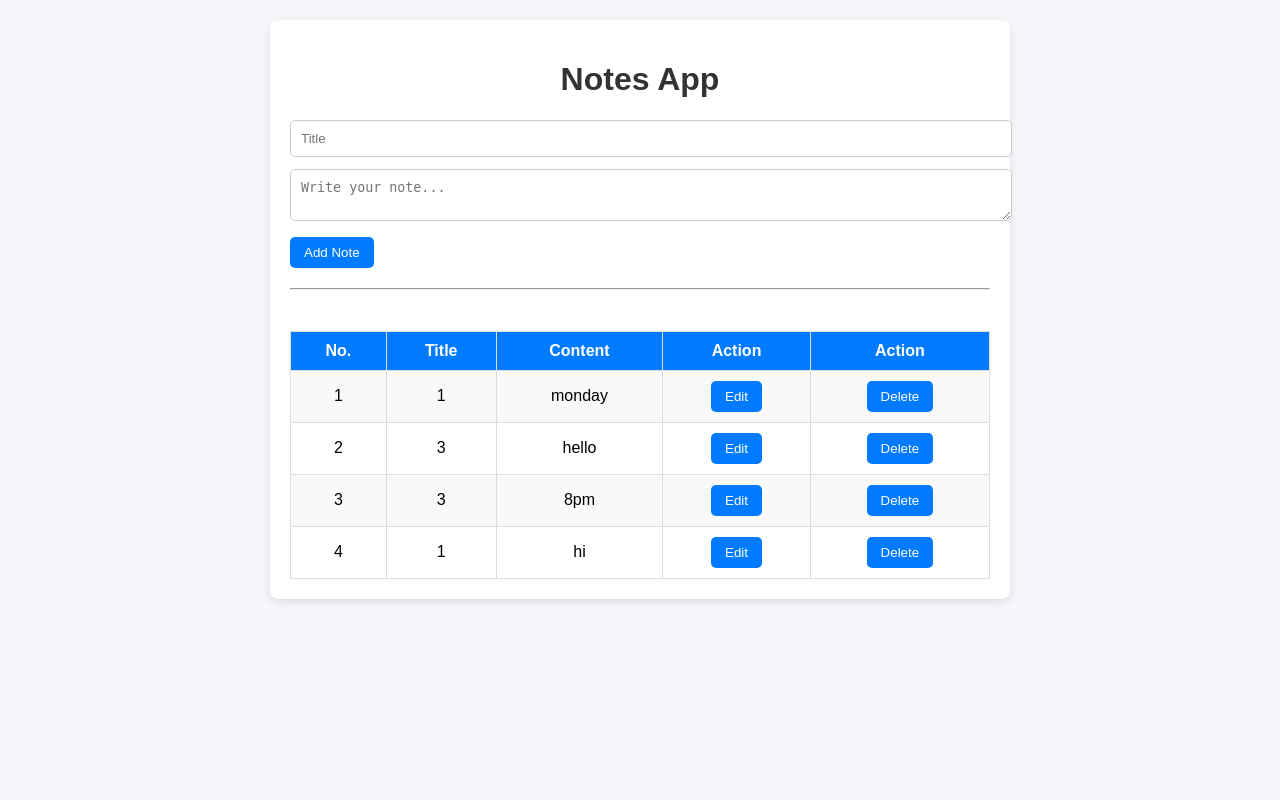
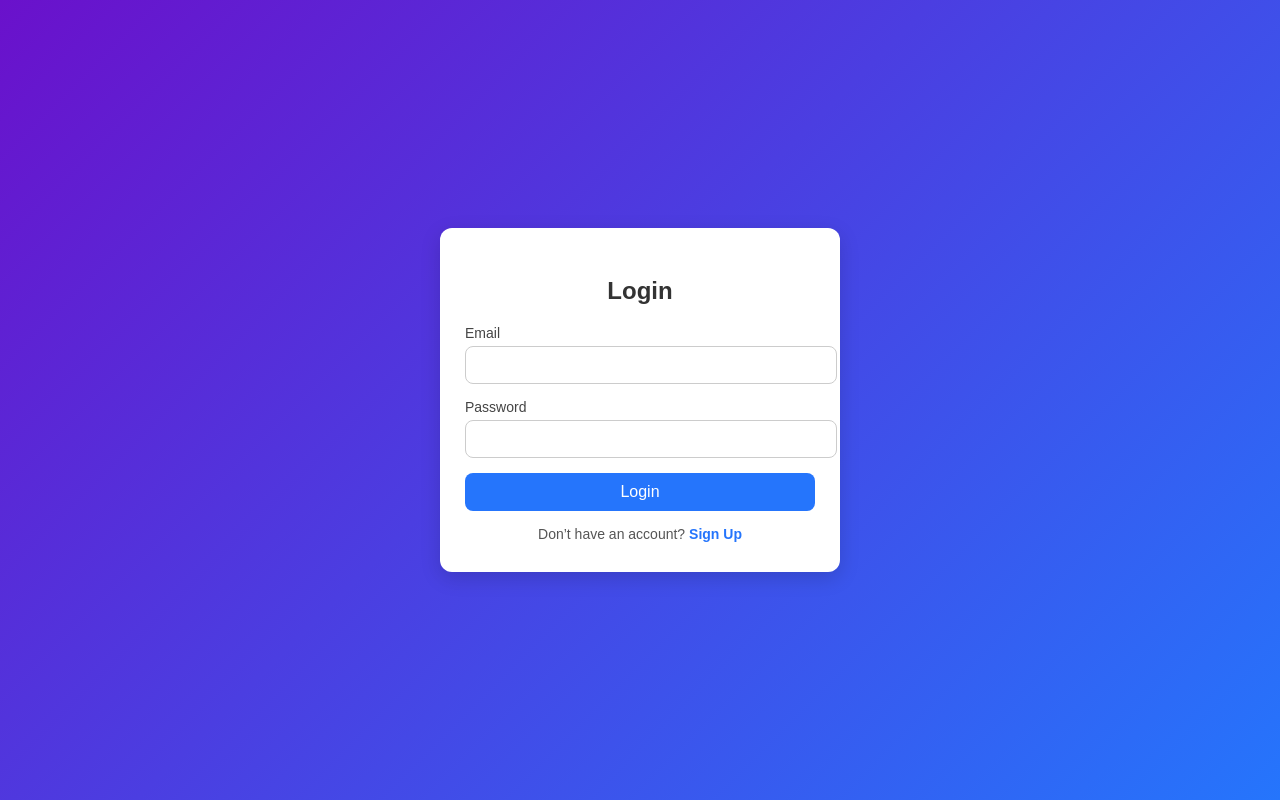
Before and after one commit to dishagitt/FlaskPracticeProjects, a Flask app: page / in a window 1280 px wide. Run offline with Flask 3, Linux system fonts and the light colour scheme; data comes from the database, SQL or seed files in the repository; both versions use the stored data as it was after the commit.

Commit message:
added login and logout functionalties in notesApp

```diff
--- a/notesApp/app.py
+++ b/notesApp/app.py
@@ -1,75 +1,108 @@
-from flask import Flask, render_template, request, redirect
+from flask import Flask, render_template, request, redirect, url_for, session
+from flask_bcrypt import Bcrypt
+import sqlite3
+
+
 app = Flask(__name__)
+app.secret_key = 'supersecretkey'    # secret key used to sign session cookies
+bcrypt = Bcrypt(app)
 
-import sqlite3
-try:
-    # connecting to sqlite3 db
-    conn = sqlite3.connect('notes.db')
 
-    # creating cursor object to execute sql query
-    cursor = conn.cursor()
+def init_db():
+    try:
+        # connecting to sqlite3 db
+        conn = sqlite3.connect('notes.db')
 
-    # creating table if not exists
-    cursor.execute(""" CREATE TABLE IF NOT EXISTS mynotes(
-        id INTEGER PRIMARY KEY,
-        title TEXT NOT NULL,
-        content TEXT NOT NULL
-        );
-    """)
+        # creating cursor object to execute sql query
+        cursor = conn.cursor()
 
-    # make changes permanent
-    conn.commit()
-    # print("table 'products' created successfully")
+        # creating table if not exists
+        # user table
+        cursor.execute(""" CREATE TABLE IF NOT EXISTS users(
+            id INTEGER PRIMARY KEY AUTOINCREMENT,
+            fname TEXT NOT NULL,
+            email TEXT UNIQUE NOT NULL,
+            password TEXT NOT NULL
+            );
+        """)
 
-except sqlite3.Error as e:
-    print(f"error creating table: {e}")
+        # notes table
+        cursor.execute(""" CREATE TABLE IF NOT EXISTS mynotes(
+            id INTEGER PRIMARY KEY AUTOINCREMENT,
+            userId INTEGER NOT NULL,
+            title TEXT NOT NULL,
+            content TEXT NOT NULL,
+            FOREIGN KEY(userId) REFERENCES users(id) ON DELETE CASCADE
+            );
+        """)
 
-finally:
-    if conn:
-        # closing connection when finished
-        conn.close()
+
+        # make changes permanent
+        conn.commit()
+        # print("table 'products' created successfully")
+
+    except sqlite3.Error as e:
+        print(f"error creating table: {e}")
+
+    finally:
+        if conn:
+            # closing connection when finished
+            conn.close()
 
 
 
+# startPage -> render login page
+@app.route('/')
+def startPage():
+    return render_template("loginAndSignup.html")
 
+# home page with add notes form and notes display functionslity
+@app.route('/home')
+def home():
+    # fetching data to display
+    if "userId" not in session:
+        return redirect(url_for("startPage"))
 
-@app.route('/')
-def index():
-    # fetching data to display
     conn = sqlite3.connect('notes.db')
     cursor = conn.cursor()
-    cursor.execute("select * from mynotes ORDER BY id DESC")
+    cursor.execute("select id, title, content from mynotes where userId = ? ORDER BY id DESC", (session["userId"],))
     notes = cursor.fetchall()
     conn.close()
     return render_template("home.html", items=notes)
 
-@app.route('/notesApp', methods=['POST', 'PUT'])
+
+# ADD notes
+@app.route('/notesApp', methods=['POST'])
 def notesApp():
     msg = None
 
     #fetch data from form
     if request.method == "POST":
+        if "userId" not in session:
+            return redirect(url_for("startPage"))
         try:
             title = request.form.get('title')
             content = request.form.get('content')
+            userId = session["userId"]
 
             # connect to db
             conn = sqlite3.connect('notes.db')
             cursor = conn.cursor()
 
             # insert in db
-            cursor.execute("INSERT INTO mynotes(title,content) VALUES (?, ?)", (title, content))
+            cursor.execute("INSERT INTO mynotes(userId, title,content) VALUES (?, ?, ?)", (userId, title, content))
             conn.commit()
             conn.close()
             msg = "Note inserted successfully!"
             # Redirect after POST (avoid duplicate insert on refresh)
-            return redirect('/')
+            return redirect(url_for("home"))
 
         except sqlite3.Error as e:
             msg = f"Error inserting note: {e}"
 
 
-# DELETE functionality
+
+# DELETE note
 @app.route('/delete/<int:id>', methods=['POST'])
 def delete(id):
     try:
@@ -79,12 +112,133 @@ def delete(id):
         conn.commit()
         conn.close()
 
-        return redirect('/')
+        return redirect(url_for('home', id=session["userId"]))
 
     except sqlite3.Error as e:
         return f"Error deleting note: {e}"
 
 
 
+# EDIT note page open
+@app.route('/edit/<int:id>', methods=['GET','POST'])
+def editPage(id):
+    try:
+        conn = sqlite3.connect('notes.db')
+        cursor = conn.cursor()
+        cursor.execute("select * from mynotes where id=?", (id,))
+        notes = cursor.fetchall()
+        conn.close()
+        return render_template("editNotes.html", items=notes)
+    except sqlite3.Error as e:
+        return f"Error in opening edit page: {e}"
+
+
+# save note after editing
+@app.route('/update/<int:id>', methods=["POST"])
+def updateNote(id):
+    if "userId" not in session:
+        return redirect(url_for("startPage"))
+
+    try:
+        editedTitle = request.form.get('title')
+        editedContent = request.form.get('content')
+
+        conn = sqlite3.connect('notes.db')
+        cursor = conn.cursor()
+        cursor.execute(
+            "UPDATE mynotes SET title=?, content=? WHERE id=? AND userId=?",
+            (editedTitle, editedContent, id, session["userId"])
+        )
+        conn.commit()
+        conn.close()
+
+        return redirect(url_for('home', id=session['userId']))
+
+    except sqlite3.Error as e:
+        return f"Error editing note: {e}"
+
+
+
+# Close edit page
+@app.route('/closeEdit/', methods=["GET"])
+def closeEdit():
+    if "userId" not in session:
+        return redirect(url_for("startPage"))  # or your login page
+    return redirect(url_for("home", id=session["userId"]))
+
+
+
+
+# sign up (register user)
+@app.route('/signUp/', methods=["GET", "POST"])
+def registerUser():
+    try:
+        if request.method == 'POST':
+            fname = request.form.get('fname')
+            email = request.form.get('email')
+            password = request.form.get('password')
+
+            # hashing the password before storing in db
+            hashed_password = bcrypt.generate_password_hash(password).decode('utf-8')
+
+            conn = sqlite3.connect('notes.db')
+            cursor = conn.cursor()
+            cursor.execute("INSERT INTO users(fname, email, password) VALUES(?, ?, ?)",(fname, email, hashed_password))
+            conn.commit()
+            return redirect(url_for('login'))
+
+
+    except sqlite3.Error as e:
+        return f"Database error: {e}"
+
+    finally:
+        if conn:
+            conn.close()
+
+    return render_template("loginAndSignup.html")
+
+
+
+# login user
+@app.route('/login/', methods=['GET', 'POST'])
+def login():
+    if request.method == 'POST':
+        try:
+            email = request.form.get('email')
+            password = request.form.get('password')
+
+            conn = sqlite3.connect('notes.db')
+            cursor = conn.cursor()
+            cursor.execute("SELECT * from users WHERE email = ?", (email,))
+            user = cursor.fetchone()
+            conn.close()
+
+            if user is None:
+                return "incorrect email or password"
+
+            # verify password
+            if user and bcrypt.check_password_hash(user[3], password):
+                session['userId'] = user[0]
+                session['fname'] = user[1]
+                return redirect(url_for('home', id=session['userId']))
+            else:
+                return "incorrect email or password"
+
+        except sqlite3.Error as e:
+            return f"database error: {e}"
+
+    return render_template("loginAndSignup.html")
+
+
+# logout user
+@app.route('/logout')
+def logout():
+    # Clear the session to log the user out
+    session.clear()
+    # Redirect to the login page (startPage)
+    return redirect(url_for('startPage'))
+
+
 if __name__ == "__main__":
+    init_db()
     app.run(debug=True)
--- a/notesApp/myenv/pyvenv.cfg
+++ b/notesApp/myenv/pyvenv.cfg
@@ -2,4 +2,4 @@ home = C:\Users\disha\AppData\Local\Programs\Python\Python312
 include-system-site-packages = false
 version = 3.12.5
 executable = C:\Users\disha\AppData\Local\Programs\Python\Python312\python.exe
-command = C:\Users\disha\AppData\Local\Programs\Python\Python312\python.exe -m venv C:\Users\disha\OneDrive\Desktop\Internship@Skyttus\week1\Day2\projects\notesApp\myenv
+command = C:\Users\disha\AppData\Local\Programs\Python\Python312\python.exe -m venv C:\Users\disha\OneDrive\Desktop\Internship@Skyttus\PracticeProjects\notesApp\myenv
--- a/notesApp/templates/home.html
+++ b/notesApp/templates/home.html
@@ -1,73 +1,112 @@
 <!DOCTYPE html>
 <html lang="en">
 <head>
-    <meta charset="UTF-8">
-    <meta name="viewport" content="width=device-width, initial-scale=1.0">
+  <meta charset="UTF-8" />
+  <meta name="viewport" content="width=device-width, initial-scale=1.0" />
   <title>Notes App</title>
 
-    <!-- Internal CSS -->
   <style>
     body {
-            font-family: Arial, sans-serif;
-            background: #f4f6f9;
+      font-family: 'Segoe UI', Tahoma, Geneva, Verdana, sans-serif;
+      background: #eef2f7;
       margin: 0;
-            padding: 20px;
+      padding: 0;
+      color: #333;
     }
 
+    /* Navbar */
+    .navbar {
+      background: #007bff;
+      color: white;
+      display: flex;
+      justify-content: space-between;
+      align-items: center;
+      padding: 15px 30px;
+      box-shadow: 0px 2px 8px rgba(0, 0, 0, 0.2);
+    }
+
+    .navbar .left {
+      font-size: 18px;
+      font-weight: bold;
+    }
+
+    .navbar .right form {
+      margin: 0;
+    }
+
+    .navbar button {
+      background: #ff4d4d;
+      color: white;
+      padding: 8px 16px;
+      border: none;
+      border-radius: 5px;
+      cursor: pointer;
+    }
+
+    .navbar button:hover {
+      background: #d93636;
+    }
+
+    /* Main Container */
     .main {
-            min-height: 400px;
-            max-width: 700px;
-            margin: auto;
+      max-width: 800px;
+      margin: 40px auto;
       background: #fff;
-            padding: 20px;
-            border-radius: 8px;
-            box-shadow: 0px 3px 8px rgba(0,0,0,0.1);
+      padding: 30px;
+      border-radius: 10px;
+      box-shadow: 0px 4px 10px rgba(0, 0, 0, 0.1);
     }
 
     h1 {
       text-align: center;
-            color: #333;
+      color: #222;
+      margin-bottom: 20px;
     }
 
     form {
-            margin-bottom: 20px;
+      margin-bottom: 25px;
     }
 
-        input, textarea {
+    input,
+    textarea {
       width: 100%;
-            padding: 10px;
-            margin-bottom: 12px;
+      padding: 12px;
+      margin-bottom: 15px;
       border: 1px solid #ccc;
-            border-radius: 5px;
+      border-radius: 6px;
+      font-size: 15px;
     }
 
     button {
-            background: #007BFF;
+      background: #007bff;
       color: white;
-            padding: 8px 14px;
+      padding: 10px 18px;
       border: none;
-            border-radius: 5px;
+      border-radius: 6px;
       cursor: pointer;
+      font-size: 15px;
     }
 
     button:hover {
       background: #0056b3;
     }
 
+    /* Notes Table */
     table {
       width: 100%;
       border-collapse: collapse;
-            margin-top: 15px;
+      margin-top: 20px;
+      font-size: 15px;
     }
 
     th, td {
       border: 1px solid #ddd;
-            padding: 10px;
+      padding: 12px;
       text-align: center;
     }
 
     th {
-            background: #007BFF;
+      background: #007bff;
       color: white;
     }
 
@@ -79,26 +118,38 @@
       text-align: center;
       color: green;
       font-weight: bold;
+      margin-bottom: 15px;
     }
   </style>
 </head>
 <body>
+
+  <!-- Navbar -->
+  <div class="navbar">
+    <div class="left">Hello, {{ session['fname'] }}</div>
+    <div class="right">
+      <form action="{{ url_for('logout') }}" method="GET">
+        <button type="submit">Logout</button>
+      </form>
+    </div>
+  </div>
+
+  <!-- Main Content -->
   <div class="main">
     <h1>Notes App</h1>
 
-        <!-- Message -->
     {% if message %}
     <p class="msg">{{ message }}</p>
     {% endif %}
 
-        <!-- Form -->
-        <form method="POST" action="notesApp">
-            <input name="title" type="text" placeholder="Title" required>
+    <!-- Add Note Form -->
+    <form method="POST" action="{{ url_for('notesApp') }}">
+      <input name="title" type="text" placeholder="Title" required />
       <textarea name="content" placeholder="Write your note..." required></textarea>
-            <button class="add-btn" type="submit">Add Note</button>
+      <button type="submit">Add Note</button>
     </form>
 
-        <hr><br>
+    <hr />
 
     <!-- Notes Table -->
     <table>
@@ -106,17 +157,25 @@
         <th>No.</th>
         <th>Title</th>
         <th>Content</th>
-                <th>Action</th>
-                <th>Action</th>
+        <th>Edit</th>
+        <th>Delete</th>
       </tr>
 
       {% for item in items %}
       <tr>
         <td>{{ loop.index }}</td>
-                <td>{{ item[1] }}</td> <!-- Title -->
-                <td>{{ item[2] }}</td> <!-- Content -->
-                <td><button>Edit</button></td>
-                <td><form method="POST" action="delete/{{item[0]}}" style="display:inline;"><button type='submit'>Delete</button><form></td>
+        <td>{{ item[1] }}</td>
+        <td>{{ item[2] }}</td>
+        <td>
+          <form action="{{ url_for('editPage', id=item[0]) }}" method="GET">
+            <button type="submit" style="margin-top:20px">Edit</button>
+          </form>
+        </td>
+        <td>
+          <form method="POST" action="{{ url_for('delete', id=item[0]) }}" style="display:inline;">
+            <button type="submit">Delete</button>
+          </form>
+        </td>
       </tr>
       {% else %}
       <tr>
@@ -125,5 +184,6 @@
       {% endfor %}
     </table>
   </div>
+
 </body>
 </html>
--- /dev/null
+++ b/notesApp/templates/loginAndSignup.html
@@ -0,0 +1,148 @@
+<!DOCTYPE html>
+<html lang="en">
+<head>
+  <meta charset="UTF-8">
+  <meta name="viewport" content="width=device-width, initial-scale=1.0">
+  <title>Signup & Login</title>
+  <style>
+    body {
+      font-family: "Poppins", sans-serif;
+      background: linear-gradient(135deg, #6a11cb, #2575fc);
+      margin: 0;
+      display: flex;
+      justify-content: center;
+      align-items: center;
+      height: 100vh;
+    }
+
+    .container {
+      width: 350px;
+      background: #fff;
+      padding: 30px 25px;
+      border-radius: 12px;
+      box-shadow: 0 6px 20px rgba(0,0,0,0.15);
+      text-align: center;
+      animation: fadeIn 0.8s ease-in-out;
+    }
+
+    .container h2 {
+      margin-bottom: 20px;
+      color: #333;
+    }
+
+    .input-group {
+      margin-bottom: 15px;
+      text-align: left;
+    }
+
+    .input-group label {
+      display: block;
+      margin-bottom: 5px;
+      font-size: 14px;
+      color: #444;
+    }
+
+    .input-group input {
+      width: 100%;
+      padding: 10px;
+      border: 1px solid #ccc;
+      border-radius: 8px;
+      font-size: 14px;
+    }
+
+    .btn {
+      width: 100%;
+      padding: 10px;
+      border: none;
+      border-radius: 8px;
+      background: #2575fc;
+      color: white;
+      font-size: 16px;
+      cursor: pointer;
+      transition: background 0.3s;
+    }
+
+    .btn:hover {
+      background: #1b5ed9;
+    }
+
+    .switch {
+      margin-top: 15px;
+      font-size: 14px;
+      color: #555;
+    }
+
+    .switch a {
+      color: #2575fc;
+      text-decoration: none;
+      font-weight: 600;
+    }
+
+    .switch a:hover {
+      text-decoration: underline;
+    }
+
+    @keyframes fadeIn {
+      from { opacity: 0; transform: translateY(20px); }
+      to { opacity: 1; transform: translateY(0); }
+    }
+  </style>
+</head>
+<body>
+
+    <!-- Login Form -->
+    <div class="container" id="login">
+      <h2>Login</h2>
+      <form action="/login" method="POST">
+        <div class="input-group">
+          <label for="loginEmail">Email</label>
+          <input type="email" id="loginEmail" name="email" required>
+        </div>
+        <div class="input-group">
+          <label for="loginPassword">Password</label>
+          <input type="password" id="loginPassword" name="password" required>
+        </div>
+        <button type="submit" class="btn">Login</button>
+        <div class="switch">
+          Don’t have an account? <a href="#signup">Sign Up</a>
+        </div>
+      </form>
+    </div>
+
+
+  <!-- Signup Form -->
+  <div class="container" id="signup" style="display: none;">
+    <h2>Create Account</h2>
+    <form action="/signUp" method="POST">
+      <div class="input-group">
+        <label for="name">Full Name</label>
+        <input type="text" id="name" name="fname" required>
+      </div>
+      <div class="input-group">
+        <label for="email">Email</label>
+        <input type="email" id="email" name="email" required>
+      </div>
+      <div class="input-group">
+        <label for="password">Password</label>
+        <input type="password" id="password" name="password" required>
+      </div>
+      <button type="submit" class="btn">Sign Up</button>
+      <div class="switch">
+        Already have an account? <a href="#login">Login</a>
+      </div>
+    </form>
+  </div>
+
+
+  <script>
+    // Switch between Signup and Login
+    document.querySelectorAll(".switch a").forEach(link => {
+      link.addEventListener("click", (e) => {
+        e.preventDefault();
+        document.querySelector("#signup").style.display = link.getAttribute("href") === "#signup" ? "block" : "none";
+        document.querySelector("#login").style.display = link.getAttribute("href") === "#login" ? "block" : "none";
+      });
+    });
+  </script>
+</body>
+</html>
```
Also changed, not shown: notesApp/templates/editNotes.html (added, +116 -0 lines), notesApp/notes.db, 6 other files. Lines whose indentation alone changed are shown as unchanged.
